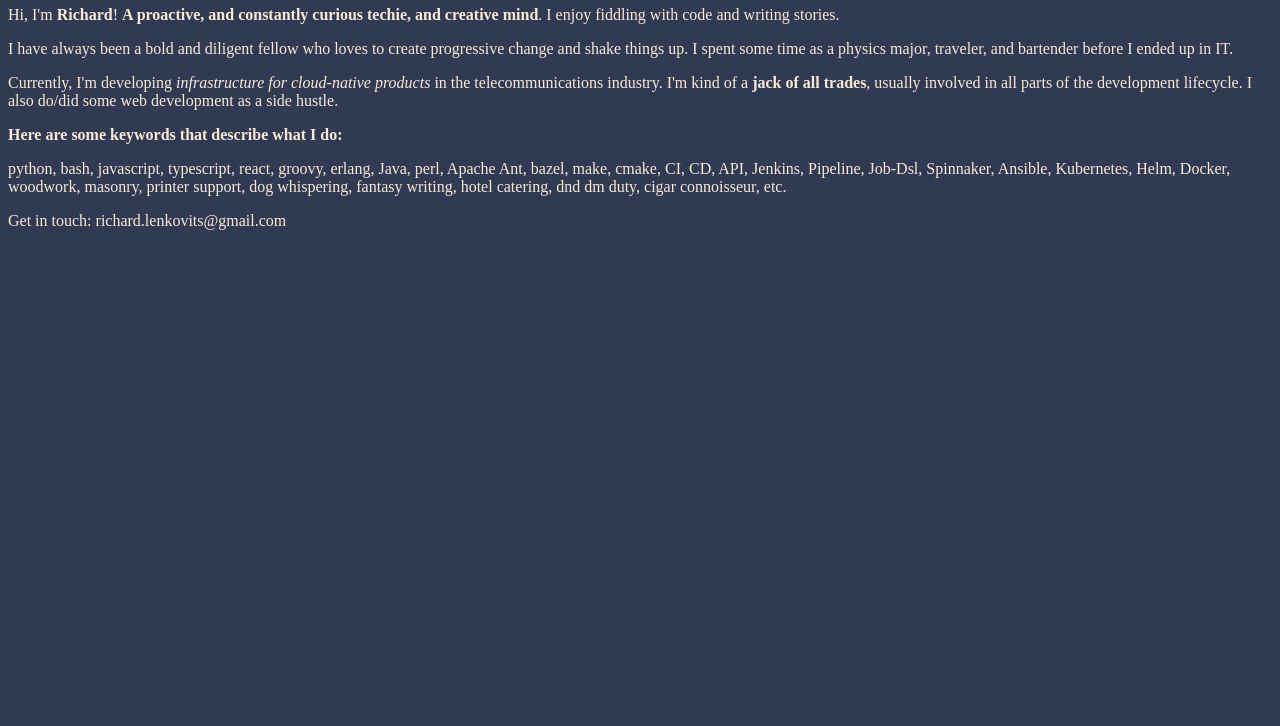
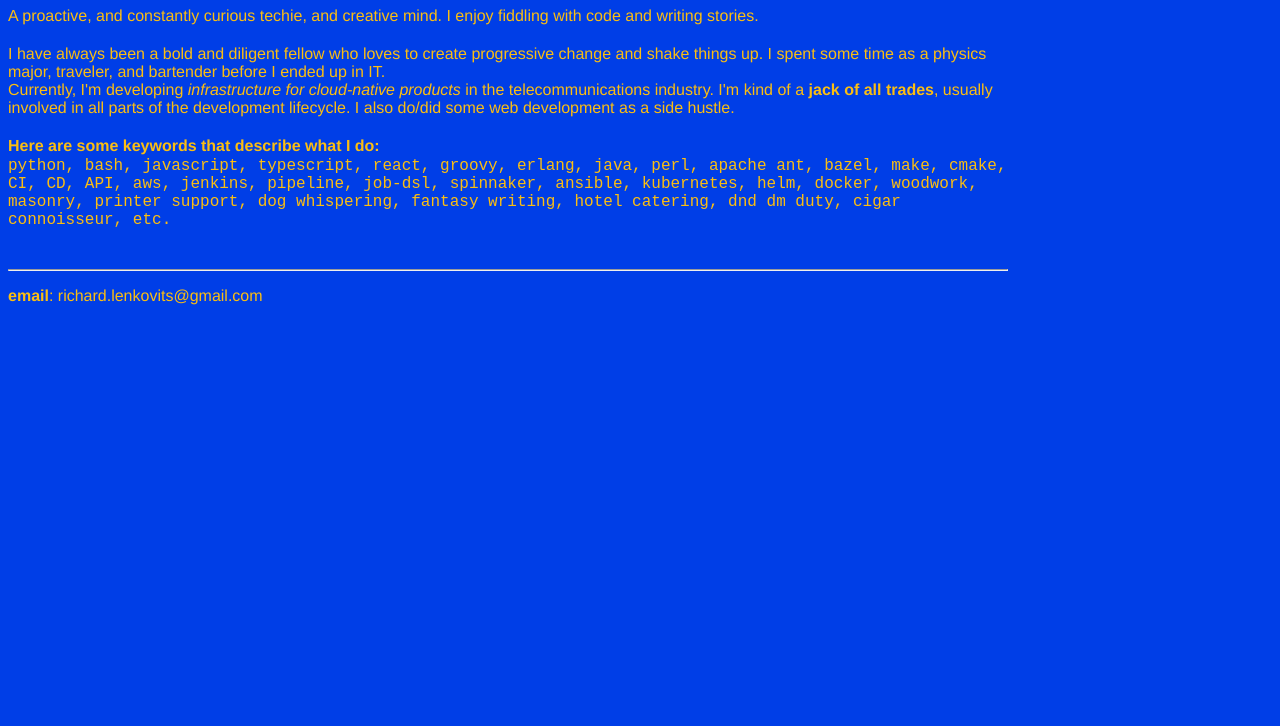
Before and after one commit to rlenkov/rlenkov.github.io, a plain HTML site: page index.html in a window 1280 px wide. Shown: the part 74-800 px from the top of the page. Drawn offline with Linux system fonts and the light colour scheme.

Commit message:
Facelift and general corrections

```diff
--- a/index.html
+++ b/index.html
@@ -19,38 +19,60 @@
     <meta property="og:url" content="https://rlenkov.github.io/" />
     <style>
       body {
-        background-color: #303a52;
-        color: antiquewhite;
-      #303a52}
+        background-color: #003ee7;
+        color: #fbbe11;
+        font-family: Helvetica, sans-serif;
+        font-size: 1em;
+      }
+      p {
+        margin-bottom: 20px;
+      }
+      hr {
+        margin-top: 40px;
+      }
+      .main {
+        max-width: 1000px;
+      }
+      .skills {
+        font-family: "Courier New", Courier, monospace;
+        margin-top: 0px;
+      }
+      .skills-title {
+        margin-bottom: 2px;
+      }
     </style>
   </head>
   <body>
-    <h1>Welcome!</h1>
+    <div class="main">
+      <h1>Hey, I'm <b>Richard!</b>👋</h1>
       <p>
-      Hi, I'm <b>Richard</b>!
-      <b>A proactive, and constantly curious techie, and creative mind</b>. I
-      enjoy fiddling with code and writing stories.
+        A proactive, and constantly curious techie, and creative mind. I enjoy
+        fiddling with code and writing stories.
       </p>
       <p>
         I have always been a bold and diligent fellow who loves to create
         progressive change and shake things up. I spent some time as a physics
-      major, traveler, and bartender before I ended up in IT.
+        major, traveler, and bartender before I ended up in IT. <br />
+        Currently, I'm developing
+        <i>infrastructure for cloud-native products</i> in the
+        telecommunications industry. I'm kind of a <b>jack of all trades</b>,
+        usually involved in all parts of the development lifecycle. I also
+        do/did some web development as a side hustle.
       </p>
-    <p>
-      Currently, I'm developing
-      <i>infrastructure for cloud-native products</i> in the telecommunications
-      industry. I'm kind of a <b>jack of all trades</b>, usually involved in all
-      parts of the development lifecycle. I also do/did some web development as
-      a side hustle.
+      <p class="skills-title">
+        <b>Here are some keywords that describe what I do:</b>
       </p>
-    <p><b>Here are some keywords that describe what I do:</b></p>
-    <p>
-      python, bash, javascript, typescript, react, groovy, erlang, Java, perl,
-      Apache Ant, bazel, make, cmake, CI, CD, API, Jenkins, Pipeline, Job-Dsl,
-      Spinnaker, Ansible, Kubernetes, Helm, Docker, woodwork, masonry, printer
+      <p class="skills">
+        python, bash, javascript, typescript, react, groovy, erlang, java, perl,
+        apache ant, bazel, make, cmake, CI, CD, API, aws, jenkins, pipeline, job-dsl,
+        spinnaker, ansible, kubernetes, helm, docker, woodwork, masonry, printer
         support, dog whispering, fantasy writing, hotel catering, dnd dm duty,
         cigar connoisseur, etc.
       </p>
-    <p>Get in touch: <a>richard.lenkovits@gmail.com</a></p>
+      <hr />
+      <footer>
+        <p><b>email</b>: <a>richard.lenkovits@gmail.com</a></p>
+      </footer>
+    </div>
   </body>
 </html>
```
Lines whose indentation alone changed are shown as unchanged.
